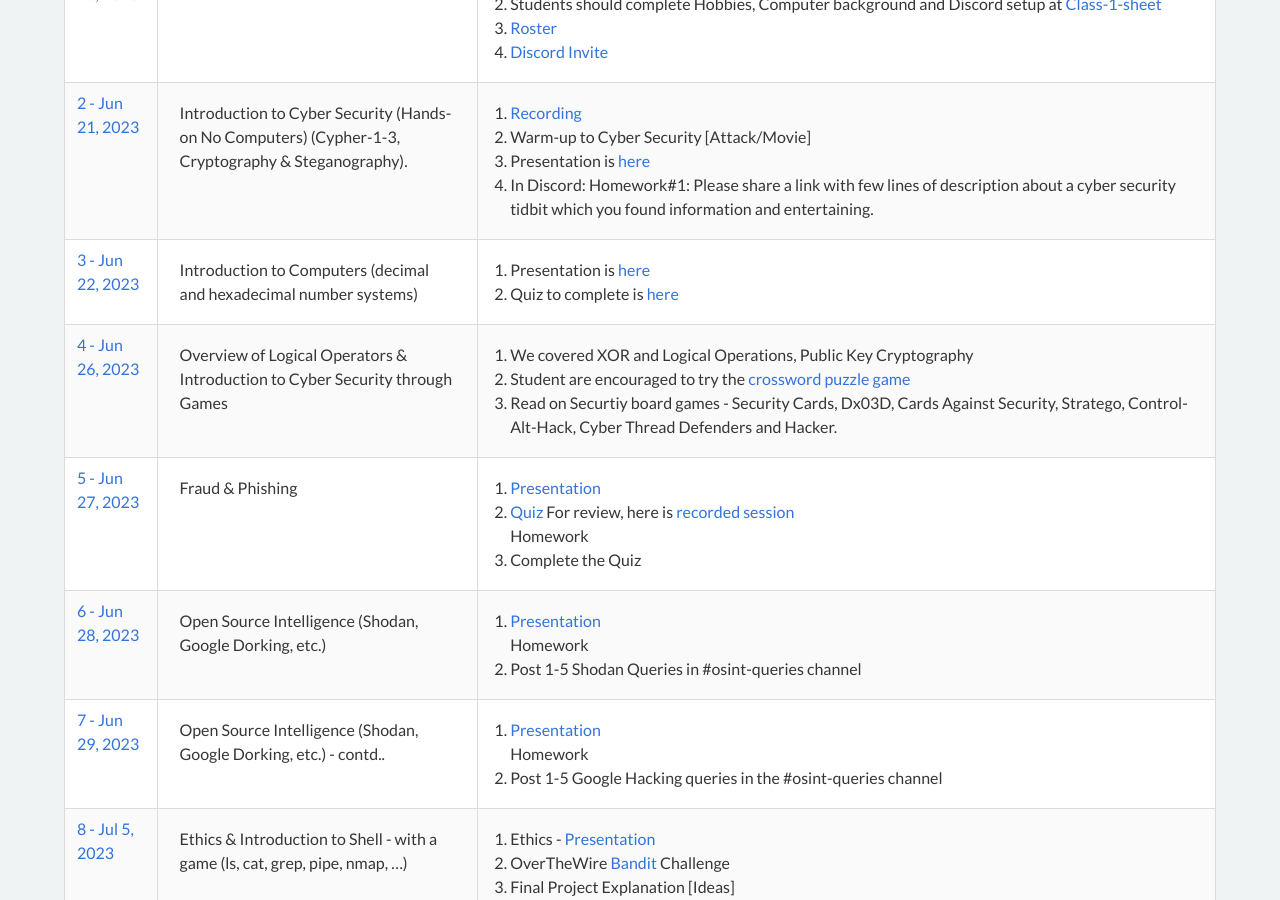
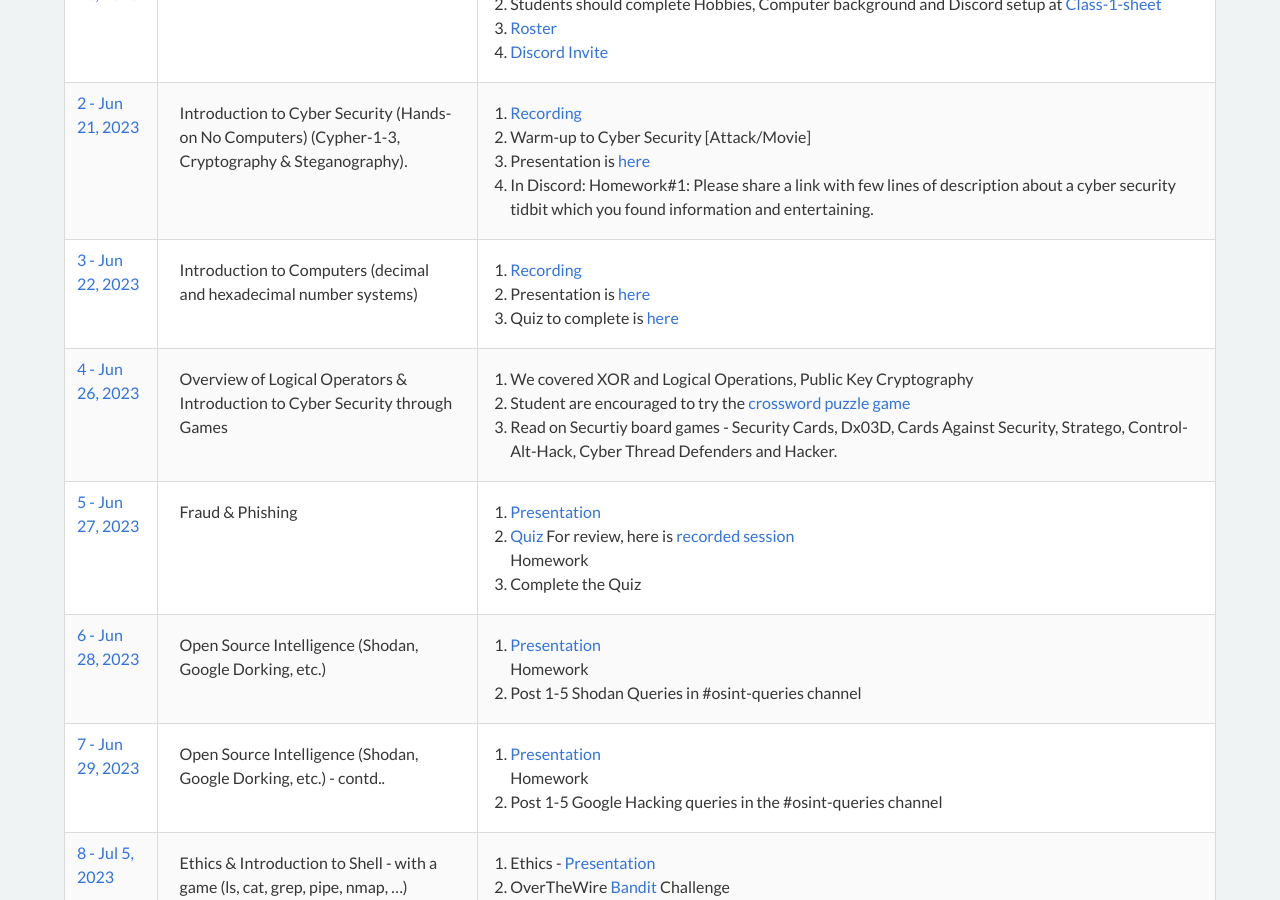
Before and after one commit to cyberdefendersprogram/www-homepage, a Jekyll site: the page built from pages/programs/2022-cyberexplorers-ncat.md, in a window 1280 px wide and 900 px high, scrolled down 1322 px. Built offline with Jekyll 4.4.1, drawn with Linux system fonts in a browser that asks for light colours; nearby versions of some CDN libraries.

Commit message:
Update cyber-explorers-ncat.yml

```diff
--- a/_data/cyber-explorers-ncat.yml
+++ b/_data/cyber-explorers-ncat.yml
@@ -15,6 +15,7 @@
 - session: 3 - Jun 22, 2023
   desc: Introduction to Computers (decimal and hexadecimal number systems)
   notes: |
+    0. [Recording](https://us02web.zoom.us/rec/share/iF9vVsUneTm7Nkm9aqMZzBEFR8j7QkU8p_YxCaBRIixPlxez4bjUXivL47BxX3tH.o29DpmuVzAipim3X)
     1. Presentation is [here](https://docs.google.com/presentation/d/1bS527xdiflqX7jvsYgmylzznFRqBGbsj72strJu9cBk/edit?usp=sharing)
     2. Quiz to complete is [here](https://docs.google.com/forms/d/e/1FAIpQLSfruOPmYDGkZGQuee5q61FdhmNxYZ3jnGsBx2Ta52SfFggAfw/viewform)
 
```
